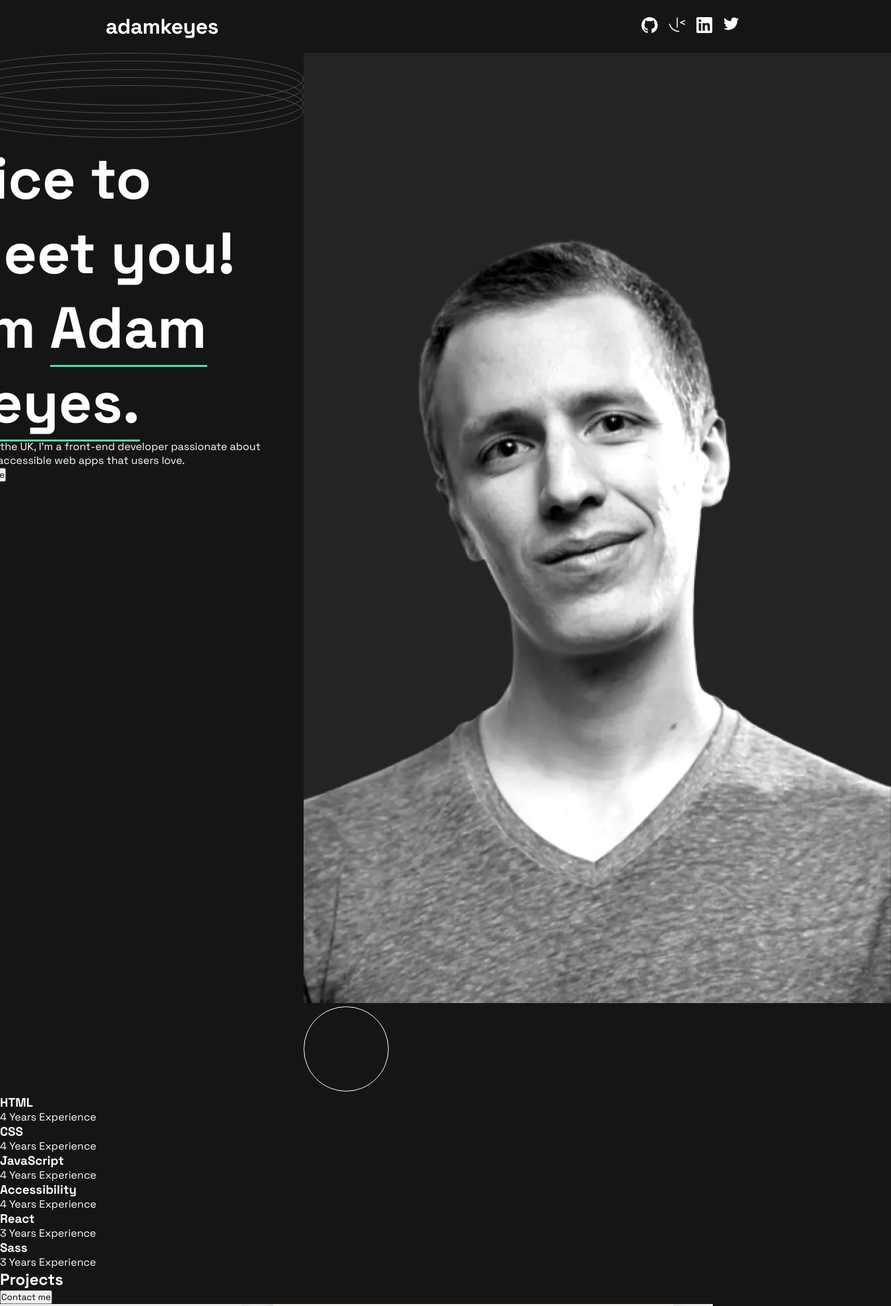
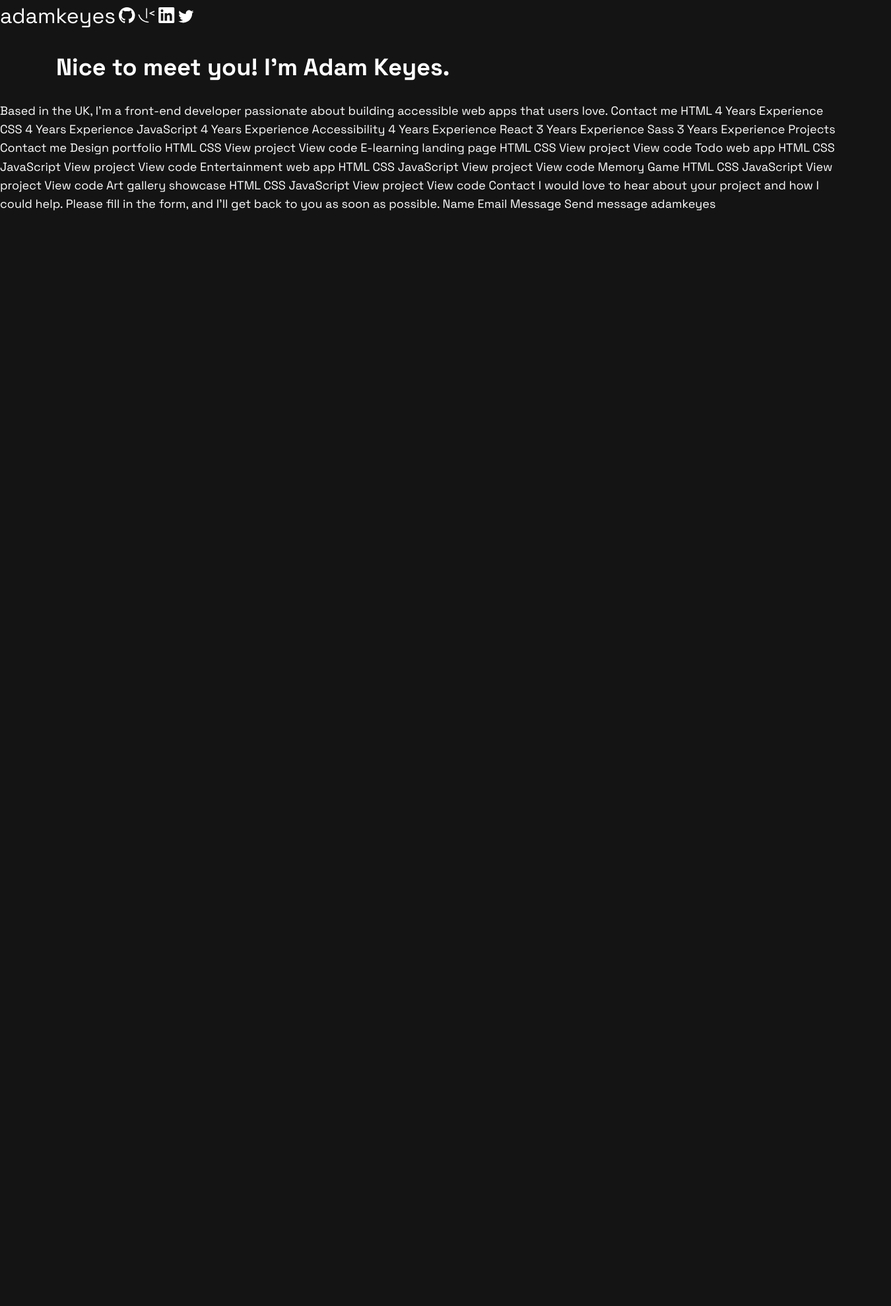
Before and after one commit to Nsebo/single-page-developer-portfolio-nsebo, a plain HTML site: page starter-code/index.html in a window 1280 px wide. Shown: the top 1979 px of the page at 66% size, 1350 px wide, since content can reach past the window. After the commit the page ends 800 px from the top, so only its background shows below. Drawn offline with Linux system fonts and the light colour scheme.

Commit message:
adds new styling and redoing the html file

```diff
--- a/starter-code/css/style.css
+++ b/starter-code/css/style.css
@@ -1,44 +1,75 @@
+/* GLOBAL SETTINGS */
+
 @import url('https://fonts.googleapis.com/css2?family=Space+Grotesk:wght@400;500;600;700&display=swap');
-*{
-    margin: 0;
-    padding: 0;
-    box-sizing: border-box;
-    font-family: 'Space Grotesk', sans-serif;
+:root {
+  --bg-body: hsl(0, 0%, 8%);
+  --bg-contact: hsl(0, 0%, 14%);
+  --accent: hsl(153, 71%, 59%);
+  --text1: hsl(0, 0%, 100%);
+  --text2: hsl(0, 0%, 85%);
+  --invalid: hsl(7, 100%, 68%);
+  --fs-88: 5.5rem;
+  --fs-72: 4.5rem;
+  --fs-48: 3rem;
+  --fs-40: 2.5rem;
+  --fs-32: 2rem;
+  --fs-24: 1.5;
+  --fs-18: 1.125rem;
+  --container: 69.375rem;
+}
+html {
+  box-sizing: border-box;
+  font-size: 100%;
 }
 
-body{
-    background-color: #151515 ;
-    color: #FFFFFF;
+*,
+*::before,
+*::after {
+  box-sizing: inherit;
 }
-header{
-    display: flex;
-    align-items: center;
-    justify-content: space-between;
-    max-width: 75vw;
-    margin: 0 auto;
-    padding: 1.5rem 0;
+
+body {
+  margin: 0;
+  font-family: 'Space Grotesk', sans-serif;
+  background-color: var(--bg-body);
+  color: var(--text1);
+  font-size: var(--fs-18);
+  line-height: 1.56;
 }
-.logo{
-    font-size: 2rem;
-    font-weight: 700;
-    line-height: 2rem;
-    letter-spacing: -0.444444px;
+
+a:hover {
+  color: var(--accent);
 }
-.list_item{
-    list-style: none;
-    display: flex;
-    gap: 1rem;
+
+.header__social {
+  display: inline-block;
 }
-.heading{
-font-size: 5.5rem;
+
+.header__social:hover > svg > path {
+  fill: var(--accent);
 }
-.heading span {
-    border-bottom: 3px solid #4EE1A0;
+
+.wrapper {
+  width: calc(100% - 2rem);
+  max-width: var(--container);
+  margin-inline: auto;
 }
-.container{
-    display: flex;
-    justify-content: center;
-    align-items: flex-start;
-    max-width: 75vw;
-    margin: 0 auto;
+
+@media (min-width: 37.5em) {
+  /*600px*/
+  .wrapper {
+    width: calc(100% - 3.75rem);
+  }
 }
+
+/*HEADER*/
+
+.header {
+}
+
+.header__home {
+  font-size: 1.5rem;
+  font-size: clamp(1.5rem, 1.02rem + 2.04vw, 2rem);
+  color: var(--text1);
+  text-decoration: none;
+}
--- a/starter-code/index.html
+++ b/starter-code/index.html
@@ -1,218 +1,71 @@
 <!DOCTYPE html>
 <html lang="en">
   <head>
-  <meta charset="UTF-8">
-  <meta name="viewport" content="width=device-width, initial-scale=1.0">
-  <link rel="icon" type="image/png" sizes="32x32" href="./assets/images/favicon-32x32.png">
+    <meta charset="UTF-8" />
+    <meta name="viewport" content="width=device-width, initial-scale=1.0" />
+    <link
+      rel="icon"
+      type="image/png"
+      sizes="32x32"
+      href="./assets/images/favicon-32x32.png"
+    />
     <link rel="stylesheet" href="./css/style.css" />
     <title>Frontend Mentor | Single-page developer portfolio</title>
   </head>
   <body>
-<header>
-  <p class="logo">adamkeyes</p>
-  <nav class="nav_bar">
-      <ul class="list_item">
-        <li><img src="assets/images/icon-github.svg"></li>
-        <li><img src="assets/images/icon-frontend-mentor.svg"></li>
-        <li><img src="assets/images/icon-linkedin.svg"></li>
-        <li><img src="assets/images/icon-twitter.svg"></li>
-      </ul>
+    <header class="header">
+      <nav>
+        <a href="/" class="header__home">adamkeyes</a>
+
+        <a href="" class="header__social">
+          <svg xmlns="http://www.w3.org/2000/svg" width="25" height="24">
+            <path
+              fill="#FFF"
+              fill-rule="evenodd"
+              d="M12.304 0C5.506 0 0 5.506 0 12.304c0 5.444 3.522 10.042 8.413 11.672.615.108.845-.261.845-.584 0-.292-.015-1.261-.015-2.291-3.091.569-3.891-.754-4.137-1.446-.138-.354-.738-1.446-1.261-1.738-.43-.23-1.046-.8-.016-.815.97-.015 1.661.892 1.892 1.261 1.107 1.86 2.876 1.338 3.584 1.015.107-.8.43-1.338.784-1.646-2.738-.307-5.598-1.368-5.598-6.074 0-1.338.477-2.446 1.26-3.307-.122-.308-.553-1.569.124-3.26 0 0 1.03-.323 3.383 1.26.985-.276 2.03-.415 3.076-.415 1.046 0 2.092.139 3.076.416 2.353-1.6 3.384-1.261 3.384-1.261.676 1.691.246 2.952.123 3.26.784.861 1.26 1.953 1.26 3.307 0 4.721-2.875 5.767-5.613 6.074.446.385.83 1.123.83 2.277 0 1.645-.015 2.968-.015 3.383 0 .323.231.708.846.584a12.324 12.324 0 0 0 8.382-11.672C24.607 5.506 19.101 0 12.304 0Z"
+            /></svg
+        ></a>
+        <a href="" class="header__social">
+          <svg xmlns="http://www.w3.org/2000/svg" width="26" height="23">
+            <path
+              fill="#FFF"
+              d="M13.084.23a.751.751 0 0 0-.736.75v14.267a.75.75 0 1 0 1.5 0V.98a.75.75 0 0 0-.763-.75ZM24.44 4.504a.752.752 0 0 0-.284.064l-6.44 2.875a.752.752 0 0 0 0 1.37l6.44 2.884a.75.75 0 0 0 .612-1.369L19.861 8.13l4.907-2.191a.753.753 0 0 0 .38-.99.752.752 0 0 0-.708-.444ZM1.371 9.663a.752.752 0 0 0-.74.938C2.41 17.447 8.603 22.23 15.685 22.23a.75.75 0 1 0 0-1.501A14.053 14.053 0 0 1 2.083 10.225a.75.75 0 0 0-.712-.561v-.001Z"
+            /></svg
+        ></a>
+        <a href="" class="header__social">
+          <svg xmlns="http://www.w3.org/2000/svg" width="25" height="24">
+            <path
+              fill="#FFF"
+              fill-rule="evenodd"
+              d="M5.551 3.304c-1.14 0-2.067.926-2.067 2.064 0 1.14.928 2.066 2.067 2.066a2.066 2.066 0 0 0 0-4.13ZM3.767 8.998v11.453h3.562L7.33 8.998H3.767Zm5.798 0V20.45l3.554.002.002-5.668c0-1.454.253-2.941 2.132-2.941 1.851 0 1.851 1.755 1.851 3.036v5.571l3.559-.001v-6.28c0-2.834-.517-5.457-4.27-5.457-1.763 0-2.916.997-3.368 1.85h-.05V8.997h-3.41ZM22.435 24H1.982c-.976 0-1.77-.777-1.77-1.732V1.731C.212.776 1.006 0 1.982 0h20.453c.98 0 1.777.776 1.777 1.73v20.538c0 .955-.797 1.732-1.777 1.732Z"
+            /></svg
+        ></a>
+        <a href="" class="header__social">
+          <svg xmlns="http://www.w3.org/2000/svg" width="24" height="20">
+            <path
+              fill="#FFF"
+              d="M23.492 2.705a9.563 9.563 0 0 1-2.742.751 4.788 4.788 0 0 0 2.1-2.643 9.536 9.536 0 0 1-3.033 1.159 4.778 4.778 0 0 0-8.14 4.357 13.564 13.564 0 0 1-9.844-4.99 4.774 4.774 0 0 0-.646 2.4 4.778 4.778 0 0 0 2.124 3.977 4.765 4.765 0 0 1-2.163-.598v.061a4.778 4.778 0 0 0 3.832 4.684 4.812 4.812 0 0 1-2.158.082 4.78 4.78 0 0 0 4.462 3.316 9.584 9.584 0 0 1-5.932 2.045c-.38 0-.762-.022-1.14-.067a13.508 13.508 0 0 0 7.32 2.146c8.787 0 13.59-7.277 13.59-13.589 0-.205-.004-.412-.013-.617a9.71 9.71 0 0 0 2.381-2.471l.002-.003Z"
+            /></svg
+        ></a>
       </nav>
     </header>
-<main>
-  <section class="container">
-   <div  class="hero-section">
-     <img src="assets/images/pattern-rings.svg" alt="">
-     <h1 class="heading">
-       Nice to meet you! I'm  <span>Adam Keyes.</span>
-     </h1>
-     <p >
-       Based in the UK, I'm a front-end developer passionate about
-       building accessible web apps that users love.
-     </p>
-     <button> Contact me</button>
+    <main id="main">
+      <div class="wrapper">
+        <h1>Nice to meet you! I'm Adam Keyes.</h1>
       </div>
-    <div class="hero-section-img">
-      <img src="assets/images/image-profile-desktop.webp" alt="an image of a man">
-      <img src="assets/images/pattern-circle.svg" alt="a circle">
-    </div>
-  </section>
- <section>
-   <div>
-     <h3>
-       HTML
-     </h3>
-     <p>
-       4 Years Experience
-     </p>
-   </div>
-   <div>
-     <h3>
-       CSS
-     </h3>
-     <p>
-       4 Years Experience
-     </p>
-   </div>
-   <div>
-     <h3>
-       JavaScript
-     </h3>
-     <p>
-       4 Years Experience
-     </p>
-   </div>
-   <div>
-     <h3>
-       Accessibility
-     </h3>
-     <p>
-       4 Years Experience
-     </p>
-   </div>
-   <div>
-     <h3>
-       React
-     </h3>
-     <p>
-       3 Years Experience
-     </p>
-   </div>
-   <div>
-     <h3>
-       Sass
-     </h3>
-     <p>
-       3 Years Experience
-     </p>
-   </div>
- </section>
-  <section>
-    <div>
-      <h2>
-        Projects
-      </h2>
-      <button>
-        Contact me
-      </button>
-    </div>
-    <div>
-      <img src="assets/images/thumbnail-project-1-large.webp" alt="">
-      <h3>Design portfolio</h3>
-    </div>
-    <div>
-      <p> HTML </p>
-      <p>CSS </p>
-    </div>
-    <div>
-      <p> View project</p>
-      <p>View code</p>
-    </div>
-    <div>
-      <img src="assets/images/thumbnail-project-2-large.webp" alt="">
-      <h3> E-learning landing page</h3>
-    </div>
-    <div>
-      <p> HTML </p>
-      <p>CSS </p>
-    </div>
-    <div>
-      <p> View project</p>
-      <p>View code</p>
-    </div>
-    <div>
-      <img src="assets/images/thumbnail-project-3-large.webp" alt="">
-      <h3> Todo web app</h3>
-    </div>
-    <div>
-      <p> HTML </p>
-      <p>CSS </p>
-      <p>JavaScript </p>
-    </div>
-    <div>
-      <p> View project</p>
-      <p>View code</p>
-    </div>
-    <div>
-      <img src="assets/images/thumbnail-project-4-large.webp" alt="">
-      <h3>Entertainment web app</h3>
-    </div>
-    <div>
-      <p> HTML </p>
-      <p>CSS </p>
-      <p>JavaScript </p>
-    </div>
-    <div>
-      <p> View project</p>
-      <p>View code</p>
-    </div>
-    <div>
-      <img src="assets/images/thumbnail-project-5-large.webp" alt="">
-      <h3>Memory Game</h3>
-    </div>
-    <div>
-      <p> HTML </p>
-      <p>CSS </p>
-      <p>JavaScript </p>
-    </div>
-    <div>
-      <p> View project</p>
-      <p>View code</p>
-    </div>
-    <div>
-      <img src="assets/images/thumbnail-project-6-large.webp" alt="">
-      <h3> Art gallery showcase</h3>
-    </div>
-    <div>
-      <p> HTML </p>
-      <p>CSS </p>
-      <p>JavaScript </p>
-    </div>
-    <div>
-      <p> View project</p>
-      <p>View code</p>
-    </div>
-  </section>
-  <section>
-    <div>
-      <h2>
-        Contact
-      </h2>
-      <p>
-        I would love to hear about your project and how I could help. Please
-        fill in the form, and I’ll get back to you as soon as possible.
-      </p>
-    </div>
-    <form>
-      <div>
-        <label for="name">
-          <input type="text" id="name" name="name"placeholder="Name">
-        </label>
-      </div>
-      <div>
-        <label for="email">
-          <input type="email" id="email" name="name" placeholder="Email">
-        </label>
-      </div>
-      <div>
-        <label for="message">
-          <input type="text" id="message" name="name" placeholder="Message">
-        </label>
-      </div>
-      <button>Send message</button>
-    </form>
-  </section>
     </main>
-<footer>
-  <p class="logo">adamkeyes</p>
-  <nav class="nav-bar">
-    <ul class="list-item">
-      <li><img src="assets/images/icon-github.svg"></li>
-      <li><img src="assets/images/icon-frontend-mentor.svg"></li>
-      <li><img src="assets/images/icon-linkedin.svg"></li>
-      <li><img src="assets/images/icon-twitter.svg"></li>
-    </ul>
-  </nav>
-</footer>
+    <footer class="footer"></footer>
+    Based in the UK, I'm a front-end developer passionate about building
+    accessible web apps that users love. Contact me HTML 4 Years Experience CSS
+    4 Years Experience JavaScript 4 Years Experience Accessibility 4 Years
+    Experience React 3 Years Experience Sass 3 Years Experience Projects Contact
+    me Design portfolio HTML CSS View project View code E-learning landing page
+    HTML CSS View project View code Todo web app HTML CSS JavaScript View
+    project View code Entertainment web app HTML CSS JavaScript View project
+    View code Memory Game HTML CSS JavaScript View project View code Art gallery
+    showcase HTML CSS JavaScript View project View code Contact I would love to
+    hear about your project and how I could help. Please fill in the form, and
+    I’ll get back to you as soon as possible. Name Email Message Send message
+    adamkeyes
   </body>
 </html>
```
Lines whose indentation alone changed are shown as unchanged.
